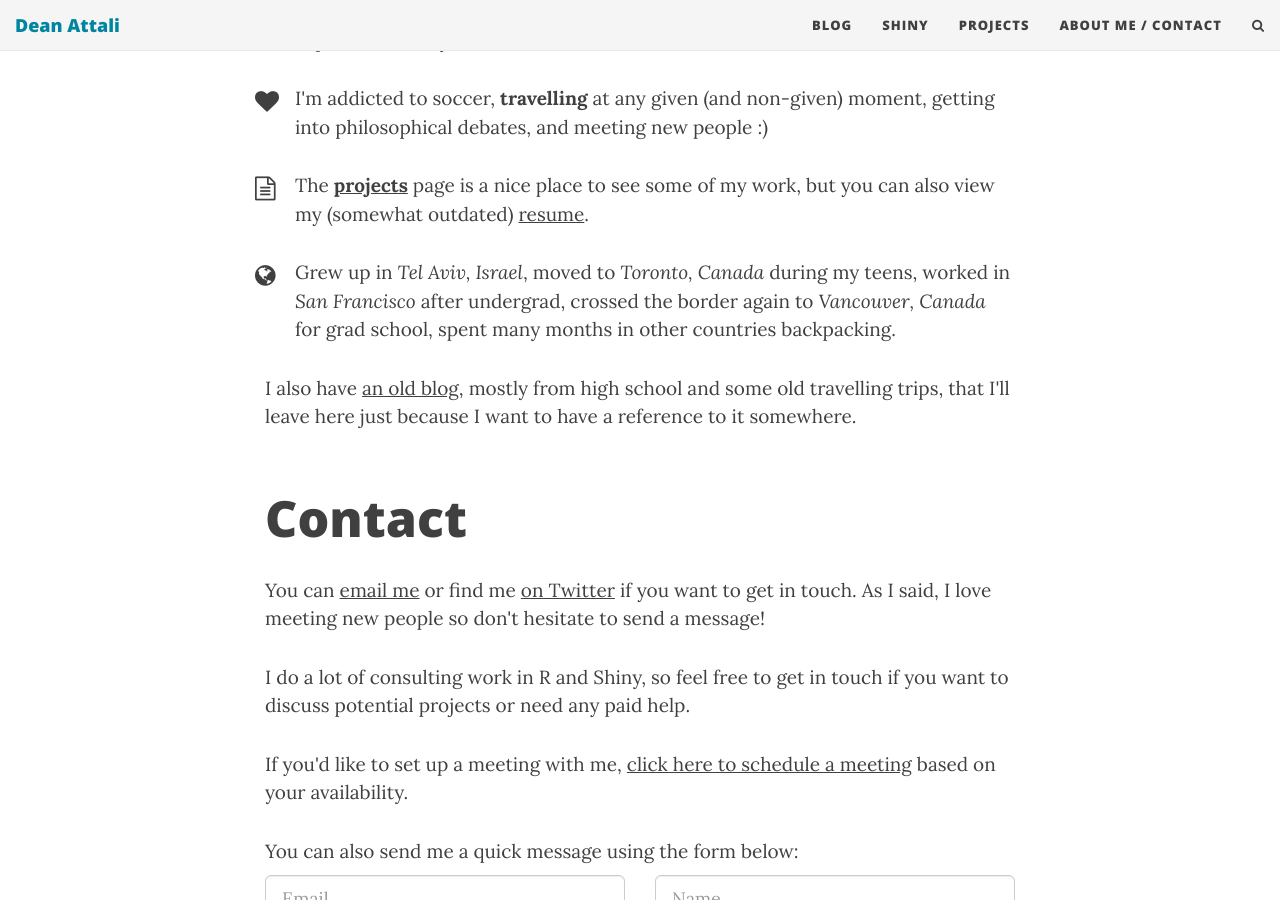
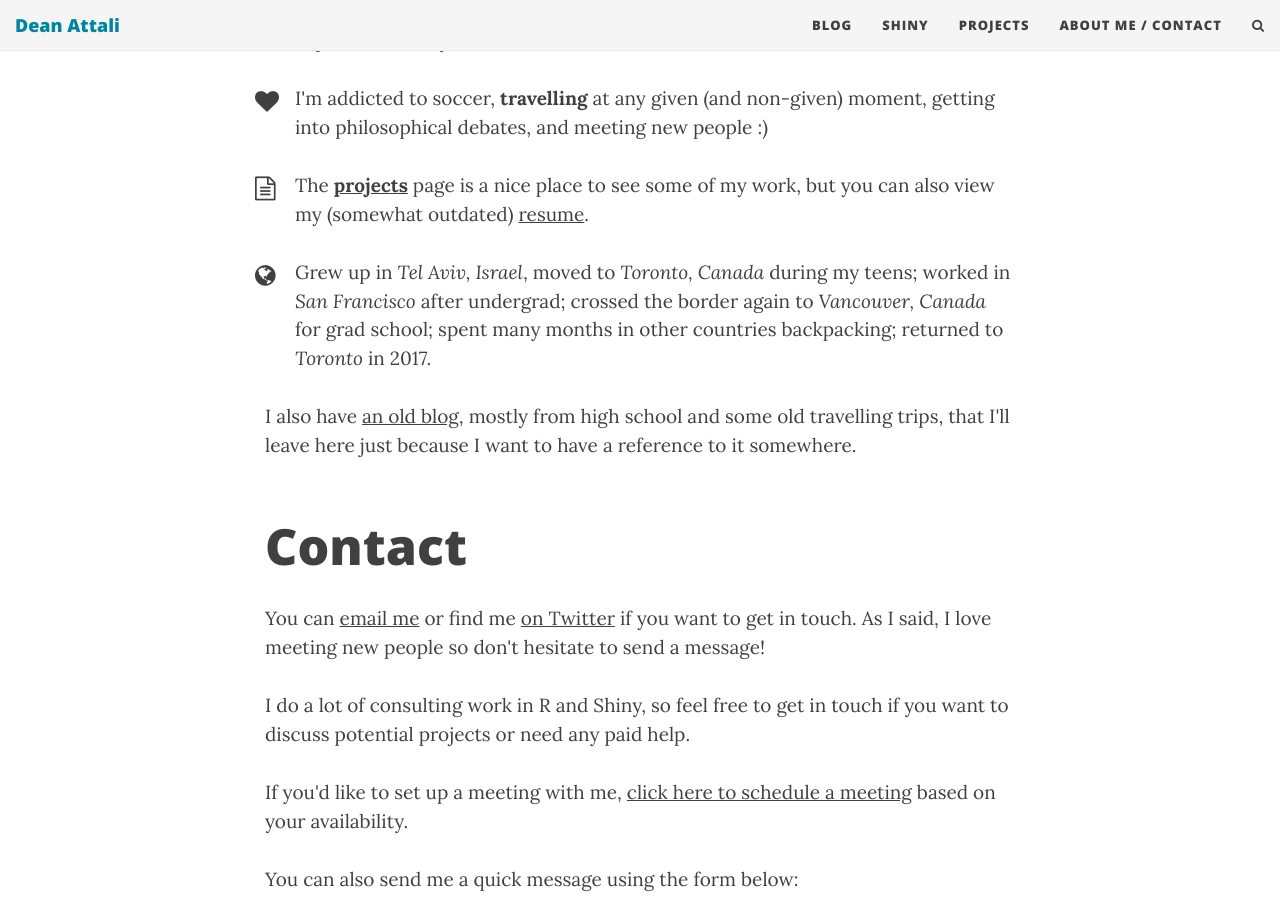
Before and after one commit to daattali/daattali.github.io, a Jekyll site: the page built from aboutme.html, in a window 1280 px wide and 900 px high, scrolled down 651 px. Built offline with Jekyll 4.4.1, drawn with Linux system fonts in a browser that asks for light colours; nearby versions of some CDN libraries.

Commit message:
add current location

```diff
--- a/aboutme.html
+++ b/aboutme.html
@@ -43,7 +43,7 @@
 
 <p class="about-text">
 <span class="fa fa-globe about-icon"></span>
-Grew up in <i>Tel Aviv, Israel</i>, moved to <i>Toronto, Canada</i> during my teens, worked in <i>San Francisco</i> after undergrad, crossed the border again to <i>Vancouver, Canada</i> for grad school, spent many months in other countries backpacking.
+Grew up in <i>Tel Aviv, Israel</i>, moved to <i>Toronto, Canada</i> during my teens; worked in <i>San Francisco</i> after undergrad; crossed the border again to <i>Vancouver, Canada</i> for grad school; spent many months in other countries backpacking; returned to <i>Toronto</i> in 2017.
 </p>
 
 <p>I also have <a href="https://deanat78.wordpress.com/">an old blog</a>, mostly from high school and some old travelling trips, that I'll leave here just because I want to have a reference to it somewhere.</p>
```
